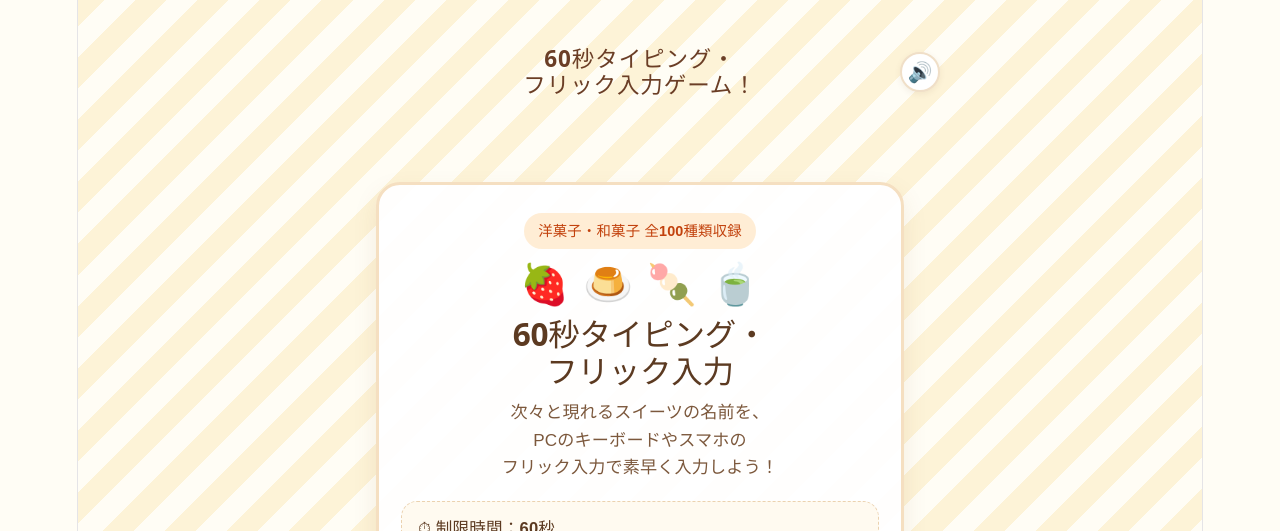
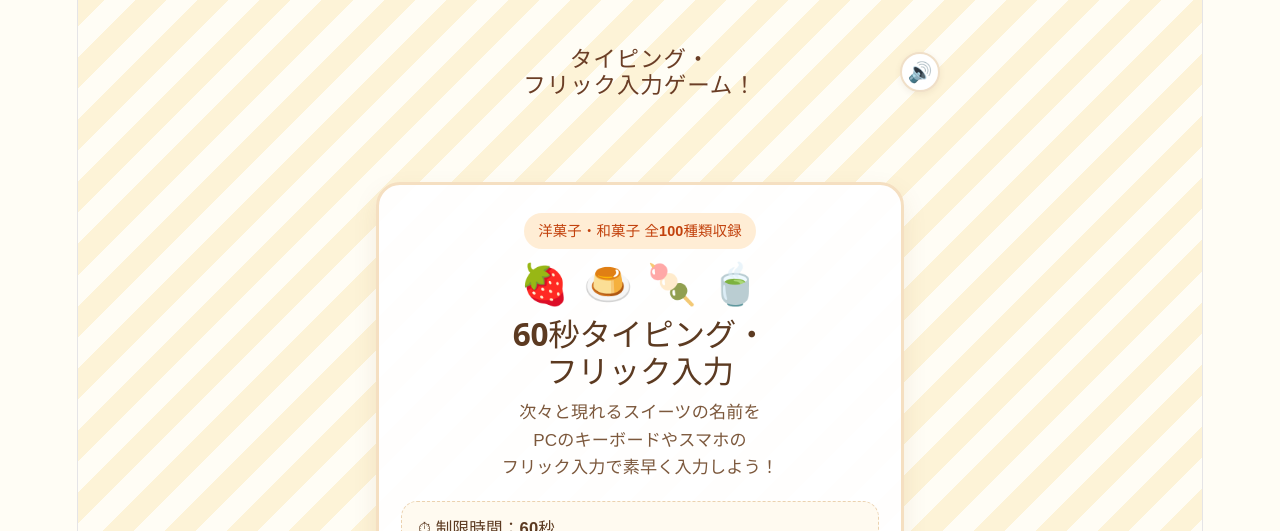
Before and after one commit to kkayanoshimada-source/sweetstyping, a React (Vite) app: page / in a window 1280 px wide. Shown: the top 531 px of the page. Built offline with nearby package versions, Linux system fonts and the light colour scheme.

Commit message:
bug fix7

```diff
--- a/src/App.tsx
+++ b/src/App.tsx
@@ -345,7 +345,7 @@ export default function App() {
     <div className="app-container cream-stripe-bg">
       <header className="app-header">
         <div className="brand">
-          <h1 className="brand-title">60秒タイピング・<br />フリック入力ゲーム！</h1>
+          <h1 className="brand-title">タイピング・<br />フリック入力ゲーム！</h1>
         </div>
         <button
           type="button"
@@ -370,7 +370,7 @@ export default function App() {
             </div>
             <h2 className="start-title">60秒タイピング・<br />フリック入力</h2>
             <p className="start-desc">
-              次々と現れるスイーツの名前を、<br />PCのキーボードやスマホの<br />フリック入力で素早く入力しよう！
+              次々と現れるスイーツの名前を<br />PCのキーボードやスマホの<br />フリック入力で素早く入力しよう！
             </p>
             <ul className="rule-list">
               <li>⏱ 制限時間：<strong>60秒</strong></li>
```
